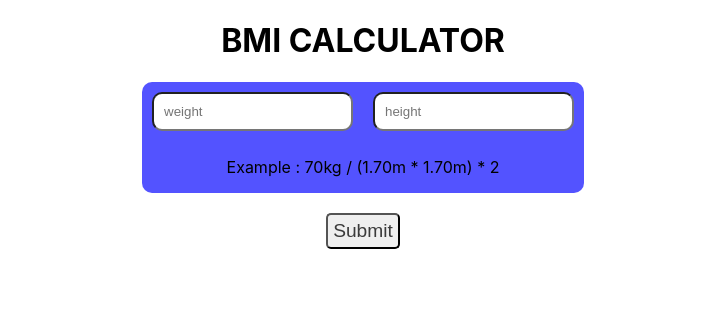
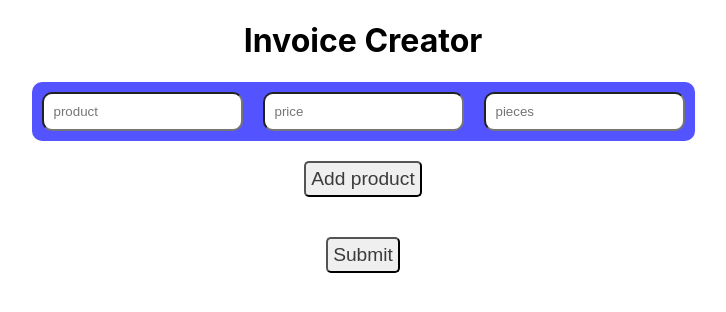
Before and after one commit to marcinoles87/invoicecreator, a React (Create React App) app: page / in a window 1280 px wide. Shown: the top 312 px of the page, without its empty margins (277-1003 px from the left). Built offline with nearby package versions, Linux system fonts and the light colour scheme.

Commit message:
add section

```diff
--- a/src/App.js
+++ b/src/App.js
@@ -4,18 +4,18 @@ import {useState} from 'react'
 
 function App() {
 
-  let [weight , setWeight] = useState('0');
-  let [height , setHeight] = useState('0');
-  const [bmi , setBmi ] = useState('');
+  const [product , setProduct] = useState('');
+  const [price , setPrice] = useState('');
+  const [pieces , setPieces] = useState('');
+
+
+  const addProduct = () => {
+
+  }
 
   const handleSubmit = () => {
 
-    if(weight > 0){
-      setBmi(weight/(height*height))
-        console.log(bmi)
-    }else{
-      alert('weight 0 please enter your weight')
-    }
+
 
   }
 
@@ -23,22 +23,24 @@ function App() {
   return (
     <div className="app-container">
       <div className='header'>
-        <h1>BMI CALCULATOR</h1>
+        <h1>Invoice Creator</h1>
       </div>
 
       <div className='inputs'>
-        <input type="number" placeholder='weight' onChange={ (e) => setWeight(e.target.value)}></input>
-        <input type="number" placeholder='height' onChange={ (e) => setHeight(e.target.value)}></input>
+        <input type="text" placeholder='product' onChange={ (e) => setProduct(e.target.value)}></input>
+        <input type="number" placeholder='price' onChange={ (e) => setPrice(e.target.value)}></input>
+        <input type="number" placeholder='pieces' onChange={ (e) => setPieces(e.target.value)}></input>
 
-        <p> Example : 70kg /  (1.70m * 1.70m) * 2 </p>
       </div>
+
+      <button onClick={addProduct}>Add product</button>
 
       <div className='submit'>
         <button onClick={handleSubmit}>Submit</button>
       </div>
 
       <div className='bmi'>
-        <p>{bmi}</p>
+
 
       </div>
 
```
